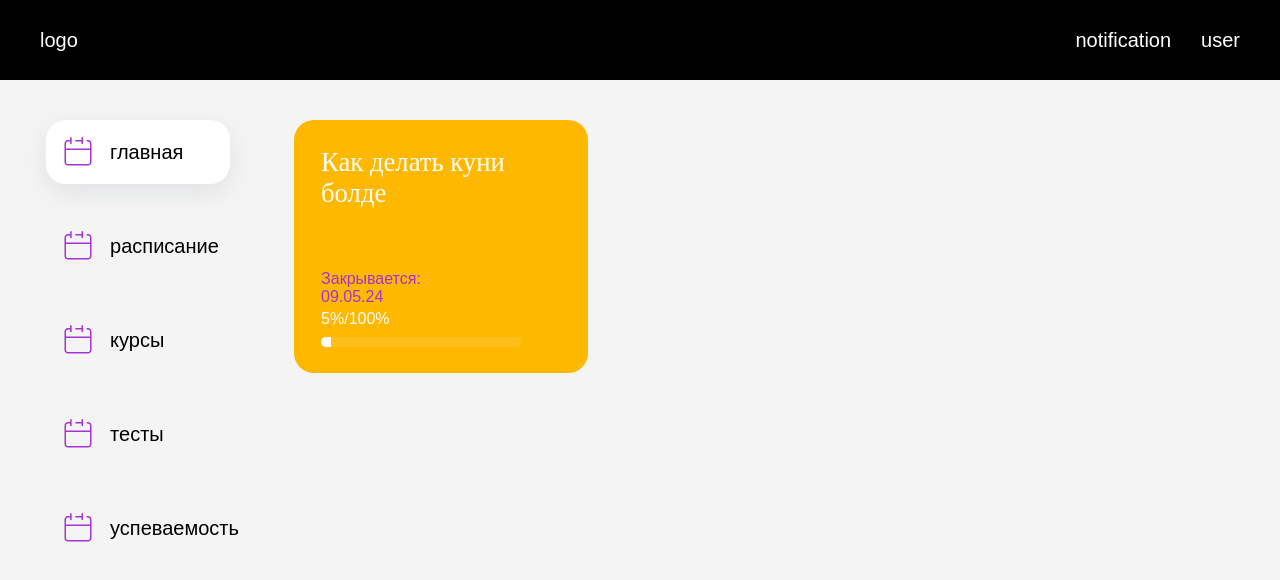
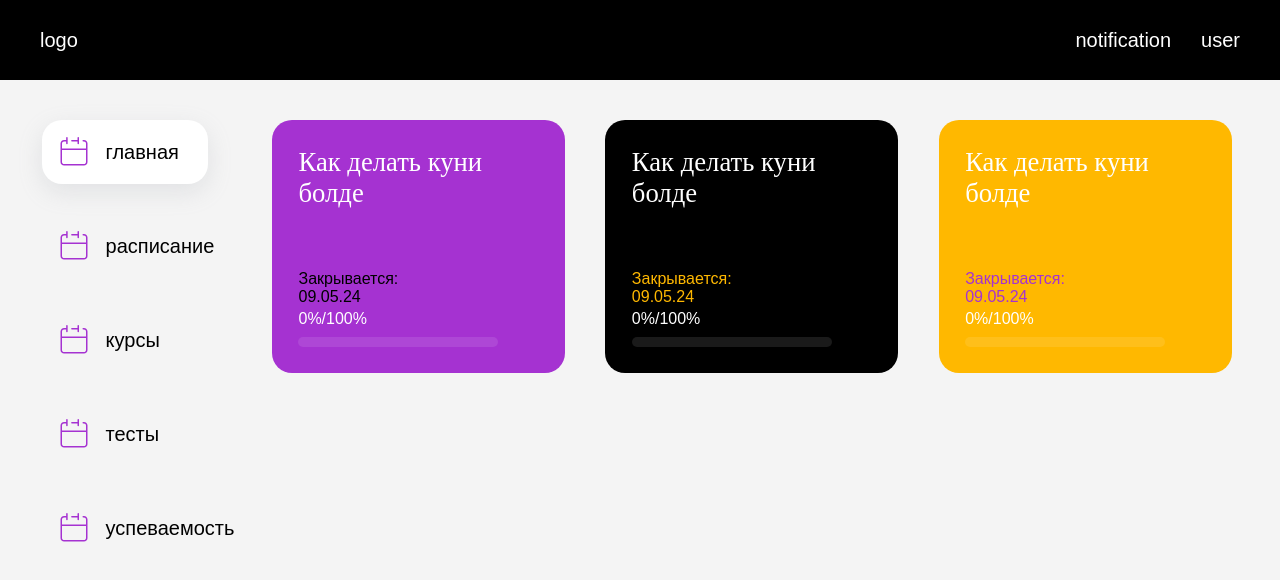
Before and after one commit to ultramegapig/pulse-project, a React (Create React App) app in the folder front/: page / in a window 1280 px wide. Shown: the top 580 px of the page. Built offline with nearby package versions, Linux system fonts and the light colour scheme.

Commit message:
test short block

```diff
--- a/front/src/App.tsx
+++ b/front/src/App.tsx
@@ -1,7 +1,7 @@
 import '../src/styles/all.scss';
 import Calendar from './images/calendar.svg';
 import React, { useState, lazy, Suspense } from 'react';
-import TestShortCard from './components/TestShortCard';
+import ShortTestBlock from './components/ShortTestBlock';
 
 const MainPage = lazy(() => import('./areas/MainPage'));
 const Table = lazy(() => import('./areas/Table'));
@@ -80,7 +80,7 @@ const App: React.FC = () => {
         <div className="changingArea">
           <Suspense fallback={<div>Loading...</div>}>
             {/* <ActiveModule /> */}
-            <TestShortCard progressPercent={5} backroundColor={'#FFB800'} deadColor={'#A532D1'}/>
+            <ShortTestBlock/>
           </Suspense>
         </div>
 
--- /dev/null
+++ b/front/src/components/ShortTestBlock.tsx
@@ -0,0 +1,16 @@
+import React from 'react';
+import TestShortCard from './TestShortCard';
+
+
+
+const ShortTestBlock: React.FC = () => {
+  return (
+    <div className='shortTestBlock'>
+        <TestShortCard progressPercent={0} backroundColor={'#A532D1'} deadColor={'black'}/>
+        <TestShortCard progressPercent={0} backroundColor={'black'} deadColor={'#FFB800'}/>
+        <TestShortCard progressPercent={0} backroundColor={'#FFB800'} deadColor={'#A532D1'}/>
+    </div>
+  );
+}
+
+export default ShortTestBlock;
--- a/front/src/styles/all.scss
+++ b/front/src/styles/all.scss
@@ -98,3 +98,10 @@ body {
     margin-bottom: 3pt;
     color: white;
 }
+
+.shortTestBlock{
+    display: flex;
+    flex-direction: row;
+    width: 120dvb;
+    justify-content: space-between;
+}
```
